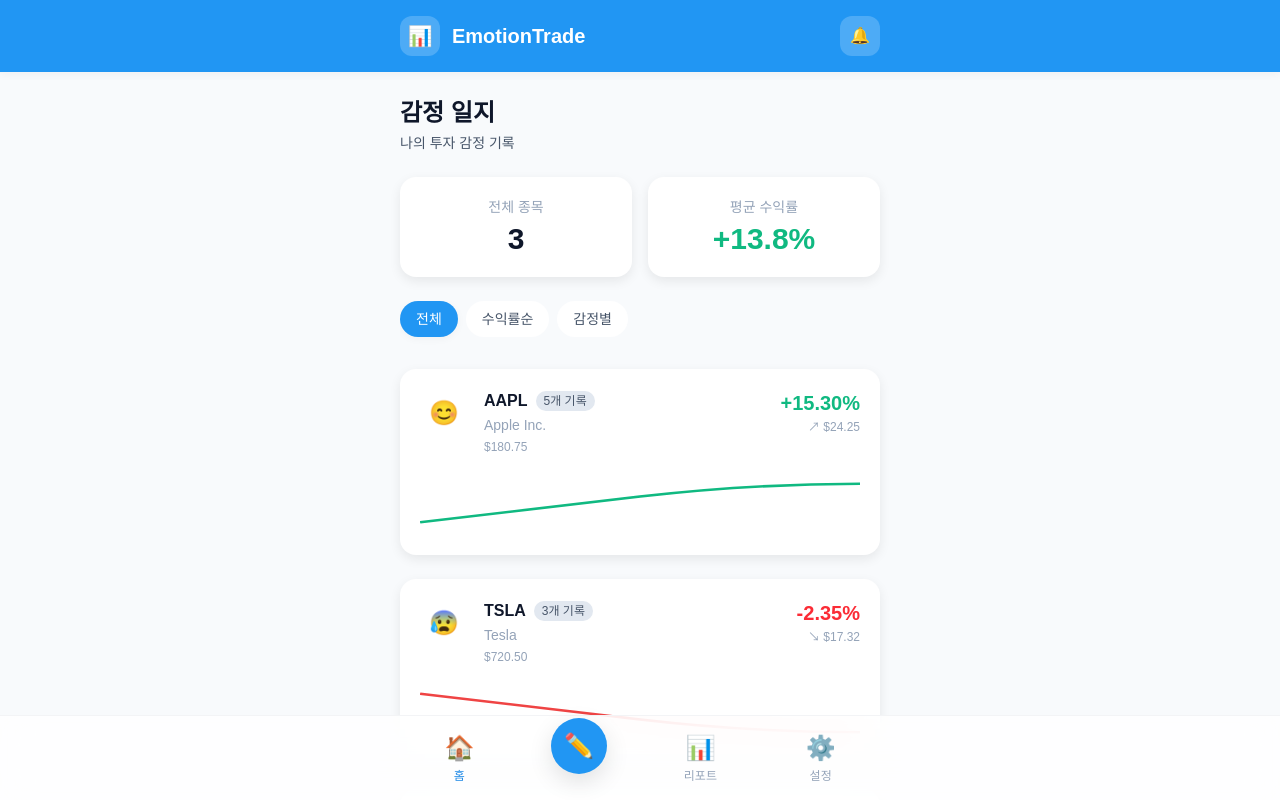
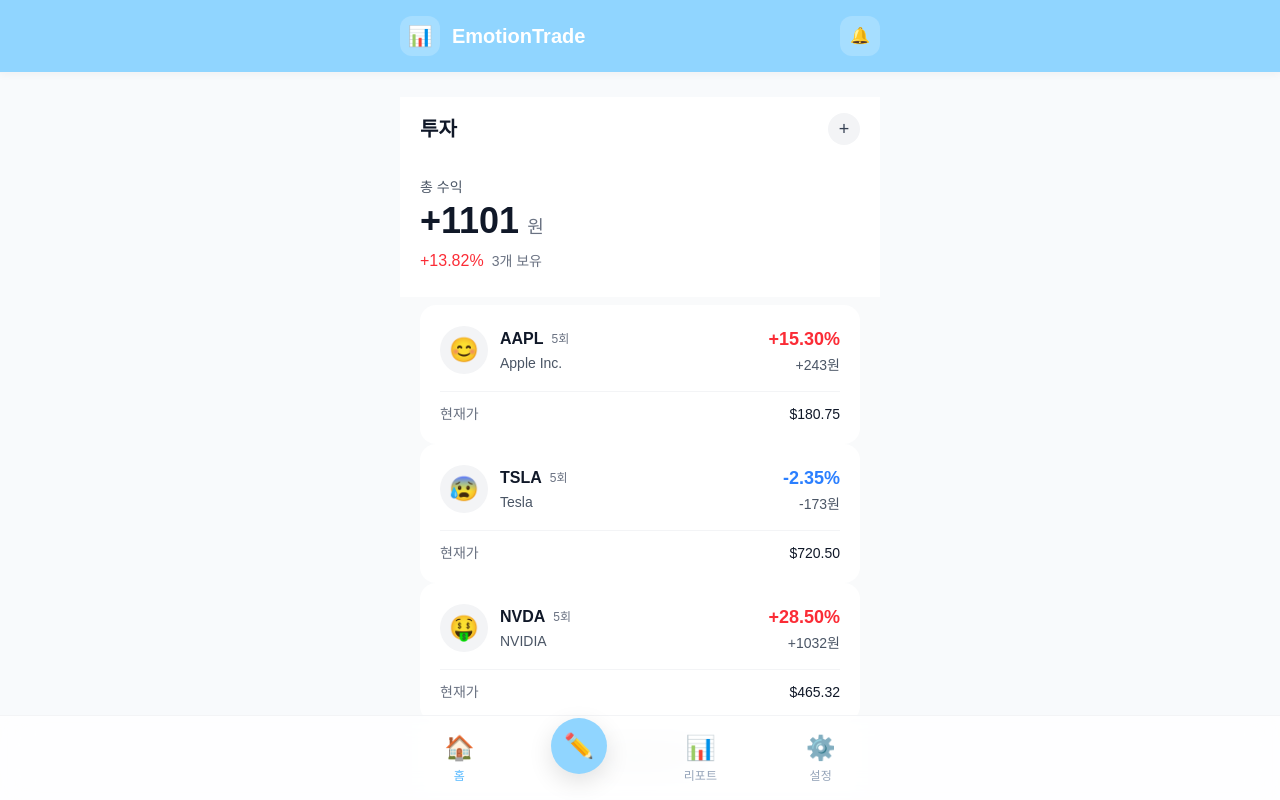
Before and after one commit to jongsujin/emotion-trade-mate, a Next.js app in the folder apps/web/: page /journal/list in a window 1280 px wide. Shown: the top 800 px of the page. Built offline with nearby package versions, Linux system fonts and the light colour scheme; no server answers.

Commit message:
feat: 감정일지 리스트 및 입력 페이지 디자인 개선

```diff
--- a/apps/web/app/(main)/journal/list/page.tsx
+++ b/apps/web/app/(main)/journal/list/page.tsx
@@ -1,7 +1,6 @@
 import { type Metadata } from 'next'
 import Link from 'next/link'
 import { ROUTES } from '@/constants'
-import { Card, Badge } from '@/components/common'
 
 export const metadata: Metadata = {
   title: '감정 일지 목록 | EmotionTrade',
@@ -15,146 +14,173 @@ const MOCK_JOURNALS = [
     symbol: 'AAPL',
     symbolName: 'Apple Inc.',
     emoji: '😊',
+    emotionLabel: '자신감',
     emotionCount: 5,
     returnRate: 15.3,
     currentPrice: 180.75,
     buyPrice: 156.5,
+    buyDate: '2024.01.15',
   },
   {
     id: '2',
     symbol: 'TSLA',
     symbolName: 'Tesla',
     emoji: '😰',
-    emotionCount: 3,
+    emotionLabel: '불안',
+    emotionCount: 5,
     returnRate: -2.35,
     currentPrice: 720.5,
     buyPrice: 737.82,
+    buyDate: '2024.02.20',
   },
   {
     id: '3',
     symbol: 'NVDA',
     symbolName: 'NVIDIA',
     emoji: '🤑',
-    emotionCount: 7,
+    emotionLabel: '욕심',
+    emotionCount: 5,
     returnRate: 28.5,
     currentPrice: 465.32,
     buyPrice: 362.15,
+    buyDate: '2023.12.01',
   },
 ]
 
 /**
- * 감정 일지 리스트 페이지 (레퍼런스 디자인 적용)
- * - 카드 기반 레이아웃
- * - 차트 미니 프리뷰
- * - 수익률 표시
+ * 감정 일지 리스트 페이지 - 토스 스타일
  */
 export default function JournalListPage() {
+  // 통계 계산
+  const totalReturn = MOCK_JOURNALS.reduce((acc, j) => acc + j.returnRate, 0)
+  const avgReturn = totalReturn / MOCK_JOURNALS.length
+  const totalProfit = MOCK_JOURNALS.reduce((acc, j) => {
+    const profit = (j.currentPrice - j.buyPrice) * 10 // 가정: 10주씩
+    return acc + profit
+  }, 0)
+
   return (
-    <div className="space-y-6">
+    <div className="min-h-screen bg-gray-50">
       {/* 헤더 */}
-      <div>
-        <h1 className="text-2xl font-bold text-text-primary">감정 일지</h1>
-        <p className="mt-1 text-sm text-text-secondary">나의 투자 감정 기록</p>
+      <div className="bg-white px-5 pb-6 pt-4">
+        <div className="flex items-center justify-between">
+          <h1 className="text-xl font-bold text-gray-900">투자</h1>
+          <Link
+            href={ROUTES.JOURNAL.CREATE}
+            className="flex h-8 w-8 items-center justify-center rounded-full bg-gray-100 text-gray-700 hover:bg-gray-200"
+          >
+            <span className="text-lg">+</span>
+          </Link>
         </div>
 
-      {/* 요약 카드 */}
-      <div className="grid grid-cols-2 gap-4">
-        <Card variant="elevated" padding="md">
-          <div className="text-center">
-            <p className="text-sm text-text-tertiary">전체 종목</p>
-            <p className="mt-1 text-3xl font-bold text-text-primary">{MOCK_JOURNALS.length}</p>
+        {/* 총 수익 */}
+        <div className="mt-8">
+          <p className="text-sm text-gray-600">총 수익</p>
+          <div className="mt-1 flex items-baseline gap-2">
+            <span
+              className={`text-4xl font-bold ${
+                totalProfit >= 0 ? 'text-gray-900' : 'text-red-500'
+              }`}
+            >
+              {totalProfit >= 0 ? '+' : ''}
+              {totalProfit.toFixed(0)}
+            </span>
+            <span className="text-lg text-gray-500">원</span>
           </div>
-        </Card>
-        <Card variant="elevated" padding="md">
-          <div className="text-center">
-            <p className="text-sm text-text-tertiary">평균 수익률</p>
-            <p className="mt-1 text-3xl font-bold text-accent-green">
-              +
-              {(
-                MOCK_JOURNALS.reduce((acc, j) => acc + j.returnRate, 0) / MOCK_JOURNALS.length
-              ).toFixed(1)}
-              %
-            </p>
+          <div className="mt-2 flex items-center gap-2">
+            <span
+              className={`text-base font-medium ${
+                avgReturn >= 0 ? 'text-red-500' : 'text-blue-500'
+              }`}
+            >
+              {avgReturn >= 0 ? '+' : ''}
+              {avgReturn.toFixed(2)}%
+            </span>
+            <span className="text-sm text-gray-500">{MOCK_JOURNALS.length}개 보유</span>
           </div>
-        </Card>
+        </div>
       </div>
 
-      {/* 필터 버튼 */}
-      <div className="flex gap-2 overflow-x-auto pb-2">
-        <button className="flex shrink-0 rounded-full bg-primary-500 px-4 py-2 text-sm font-medium text-white shadow-soft">
-          전체
-        </button>
-        <button className="flex shrink-0 rounded-full bg-surface-elevated px-4 py-2 text-sm font-medium text-text-secondary">
-          수익률순
-        </button>
-        <button className="flex shrink-0 rounded-full bg-surface-elevated px-4 py-2 text-sm font-medium text-text-secondary">
-          감정별
-        </button>
-      </div>
+      {/* 종목 리스트 */}
+      <div className="mt-2 space-y-2 px-5 pb-24">
+        {MOCK_JOURNALS.map((journal) => {
+          const isProfit = journal.returnRate >= 0
+          const profit = (journal.currentPrice - journal.buyPrice) * 10 // 가정: 10주
 
-      {/* 일지 카드 리스트 */}
-      <div className="space-y-4  flex flex-col gap-2">
-        {MOCK_JOURNALS.map((journal) => (
+          return (
             <Link key={journal.id} href={ROUTES.JOURNAL.DETAIL(journal.id)}>
-            <Card variant="elevated" padding="md" hoverable>
-              <div className="flex items-start justify-between">
-                <div className="flex gap-4">
-                  {/* 아이콘 */}
-                  <div className="flex h-12 w-12 shrink-0 items-center justify-center rounded-xl  from-primary-100 to-primary-200">
+              <div className="group rounded-2xl bg-white p-5 active:bg-gray-50">
+                <div className="flex items-center justify-between">
+                  {/* 왼쪽: 종목 정보 */}
+                  <div className="flex items-center gap-3">
+                    {/* 이모지 */}
+                    <div className="flex h-12 w-12 items-center justify-center rounded-full bg-gray-100">
                       <span className="text-2xl">{journal.emoji}</span>
                     </div>
 
-                  {/* 정보 */}
+                    {/* 종목명 */}
                     <div>
                       <div className="flex items-center gap-2">
-                      <h3 className="font-bold text-text-primary">{journal.symbol}</h3>
-                      <Badge variant="default" size="sm">
-                        {journal.emotionCount}개 기록
-                      </Badge>
+                        <span className="text-base font-semibold text-gray-900">
+                          {journal.symbol}
+                        </span>
+                        <span className="text-xs text-gray-500">{journal.emotionCount}회</span>
                       </div>
-                    <p className="mt-0.5 text-sm text-text-tertiary">{journal.symbolName}</p>
-                    <p className="mt-1 text-xs text-text-tertiary">
-                      ${journal.currentPrice.toFixed(2)}
+                      <p className="mt-0.5 text-sm text-gray-600">{journal.symbolName}</p>
+                    </div>
+                  </div>
+
+                  {/* 오른쪽: 수익률 */}
+                  <div className="text-right">
+                    <div
+                      className={`text-lg font-bold ${isProfit ? 'text-red-500' : 'text-blue-500'}`}
+                    >
+                      {isProfit ? '+' : ''}
+                      {journal.returnRate.toFixed(2)}%
+                    </div>
+                    <p className="mt-0.5 text-sm text-gray-600">
+                      {profit >= 0 ? '+' : ''}
+                      {profit.toFixed(0)}원
                     </p>
                   </div>
                 </div>
 
-                {/* 수익률 */}
-                <div className="text-right">
-                  <div
-                    className={`text-xl font-bold ${
-                      journal.returnRate >= 0 ? 'text-accent-green' : 'text-red-500'
-                    }`}
-                  >
-                    {journal.returnRate >= 0 ? '+' : ''}
-                    {journal.returnRate.toFixed(2)}%
-                  </div>
-                  <p className="mt-0.5 text-xs text-text-tertiary">
-                    {journal.returnRate >= 0 ? '↗' : '↘'} $
-                    {Math.abs(journal.currentPrice - journal.buyPrice).toFixed(2)}
-                  </p>
+                {/* 가격 정보 */}
+                <div className="mt-4 flex items-center justify-between border-t border-gray-100 pt-3 text-sm">
+                  <span className="text-gray-500">현재가</span>
+                  <span className="font-medium text-gray-900">
+                    ${journal.currentPrice.toFixed(2)}
+                  </span>
                 </div>
               </div>
+            </Link>
+          )
+        })}
 
-              {/* 미니 차트 (플레이스홀더) */}
-              <div className="mt-4 h-16 rounded-lg from-primary-50 to-transparent">
-                <svg className="h-full w-full" viewBox="0 0 200 50" preserveAspectRatio="none">
-                  <path
-                    d={
-                      journal.returnRate >= 0
-                        ? 'M 0 40 Q 50 30, 100 20 T 200 10'
-                        : 'M 0 10 Q 50 20, 100 30 T 200 40'
-                    }
-                    fill="none"
-                    stroke={journal.returnRate >= 0 ? '#10B981' : '#EF4444'}
-                    strokeWidth="2"
-                  />
-                </svg>
+        {/* 새 일지 추가 버튼 */}
+        <Link href={ROUTES.JOURNAL.CREATE}>
+          <div className="flex items-center justify-center gap-2 rounded-2xl bg-white p-5 text-gray-600 active:bg-gray-50">
+            <span className="text-xl">+</span>
+            <span className="text-sm font-medium">새 감정 일지 추가</span>
           </div>
-            </Card>
         </Link>
-        ))}
       </div>
+
+      {/* 빈 상태 */}
+      {MOCK_JOURNALS.length === 0 && (
+        <div className="flex min-h-[60vh] items-center justify-center px-5">
+          <div className="text-center">
+            <span className="text-6xl">📝</span>
+            <p className="mt-4 text-base font-semibold text-gray-900">아직 기록이 없어요</p>
+            <p className="mt-2 text-sm text-gray-600">첫 투자 감정을 기록해보세요</p>
+            <Link href={ROUTES.JOURNAL.CREATE}>
+              <button className="mt-6 rounded-xl bg-primary-500 px-8 py-4 text-base font-semibold text-white active:bg-primary-600">
+                감정 일지 작성하기
+              </button>
+            </Link>
+          </div>
+        </div>
+      )}
     </div>
   )
 }
--- a/apps/web/tailwind.config.ts
+++ b/apps/web/tailwind.config.ts
@@ -16,9 +16,9 @@ const config = {
           200: '#90CAF9',
           300: '#64B5F6',
           400: '#42A5F5',
-          500: '#2196F3', // Main primary
-          600: '#1E88E5',
-          700: '#1976D2',
+          500: '#90D5FF', // Main primary
+          600: '#57B9FF',
+          700: '#2196F3',
           800: '#1565C0',
           900: '#0D47A1',
         },
```
Also changed, not shown: apps/web/app/(main)/journal/create/page.tsx (+131 -170 lines). Lines whose indentation alone changed are shown as unchanged.
